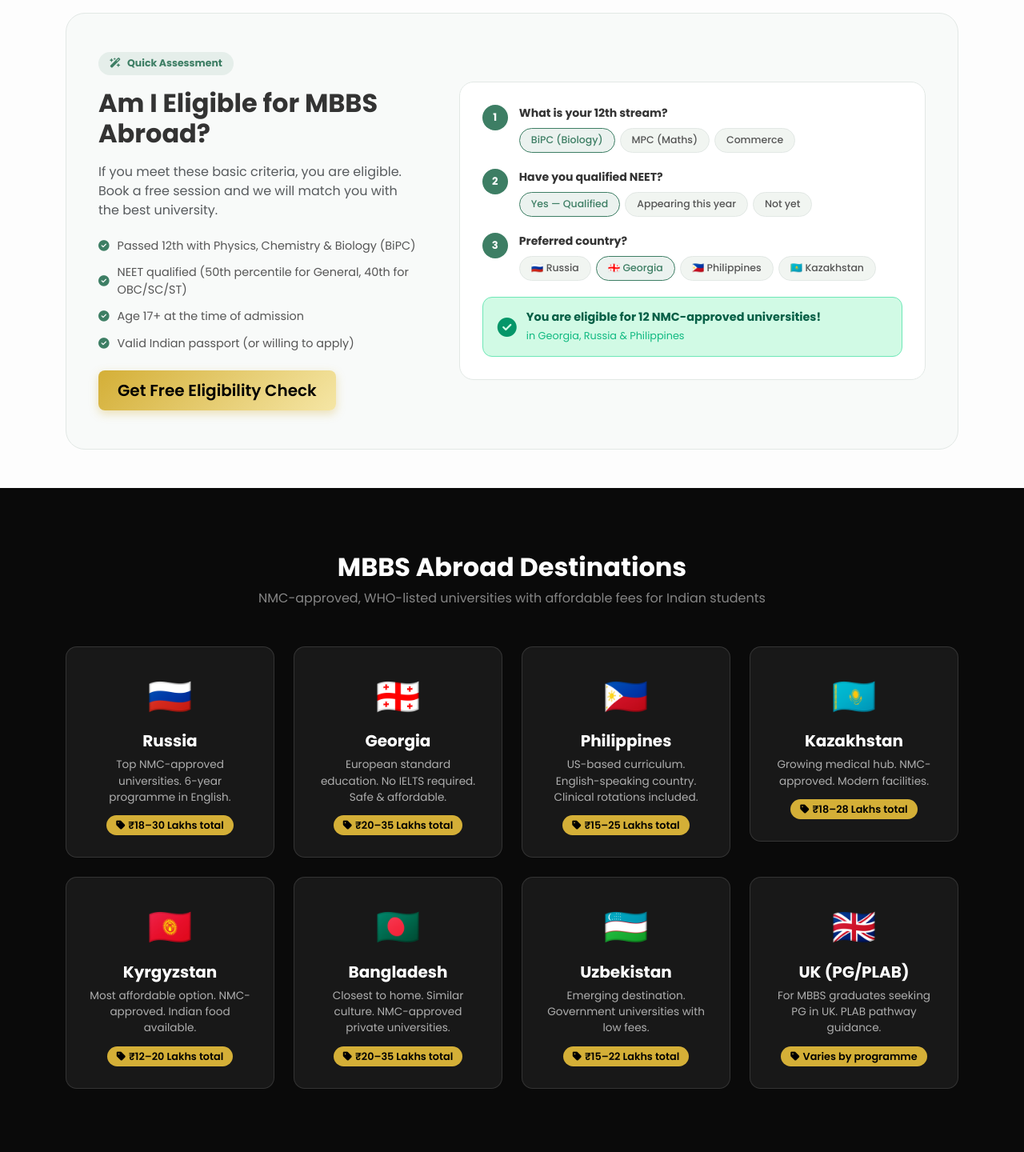
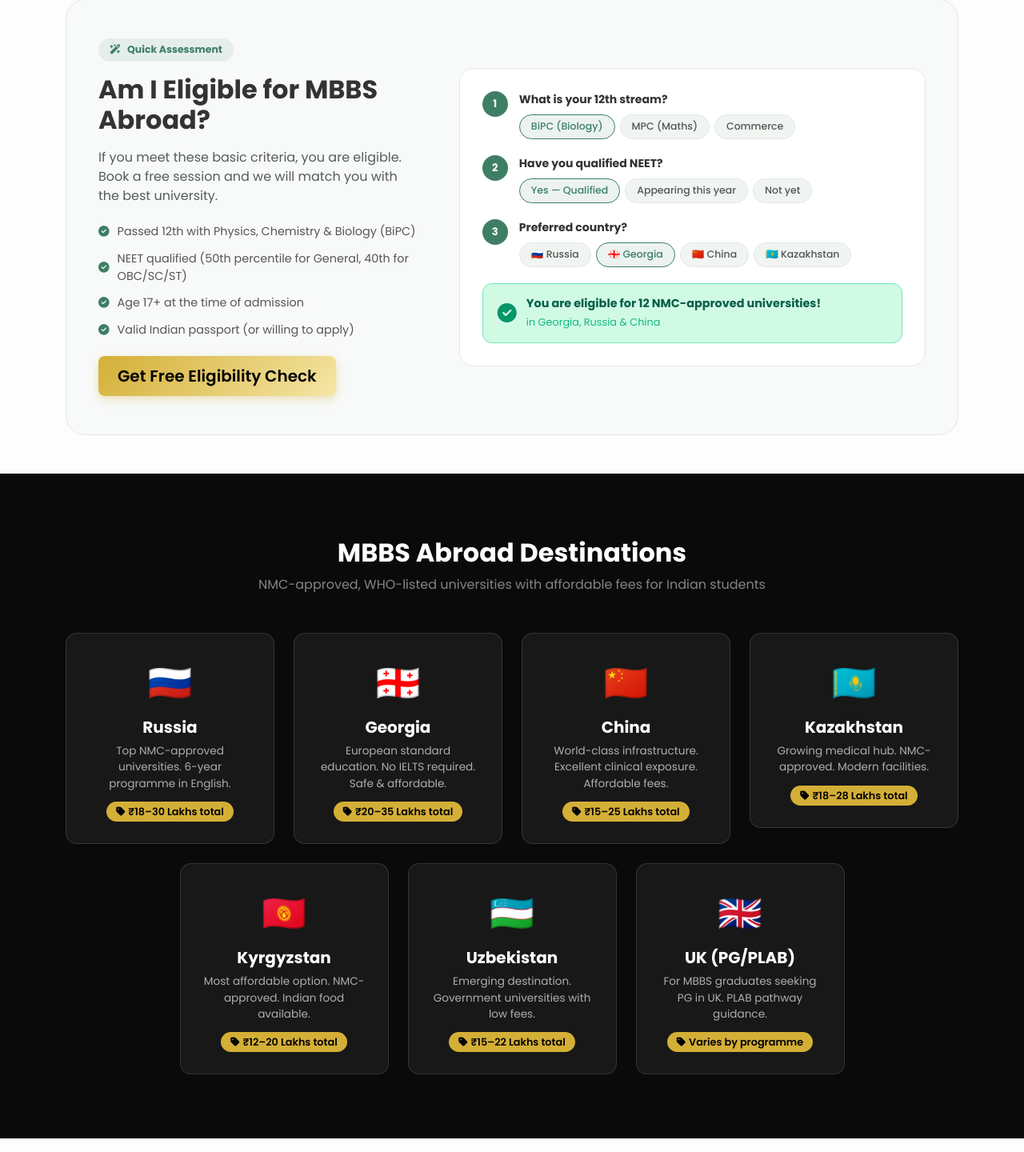
Before and after one commit to siddy-p/drsosonline, a Flask app: page /edu/education in a window 1280 px wide. Shown: the part 2165-3605 px from the top of the page at 80% size. Run offline with Flask 3, Linux system fonts and the light colour scheme.

Commit message:
fix: removed ph/bd added china, shortened caption, cleaned navbar, removed landing prices

```diff
--- a/templates/edu/base_edu.html
+++ b/templates/edu/base_edu.html
@@ -46,19 +46,18 @@
         <li class="nav-item"><a class="nav-link" href="/edu/education">MBBS Abroad</a></li>
         <li class="nav-item"><a class="nav-link" href="/edu/education#faq">FAQs</a></li>
         <li class="nav-item"><a class="nav-link" href="/edu/contact">Contact</a></li>
-        <li class="nav-item"><a class="nav-link edu-back-link ms-lg-2" href="/"><i class="fas fa-th-large me-1"></i>All Services</a></li>
+        <li class="nav-item"><a class="nav-link" href="/">All Services</a></li>
       </ul>
-      <div class="d-flex align-items-center gap-2">
+      <div class="d-flex align-items-center gap-3 mt-3 mt-lg-0">
         {% if current_user.is_authenticated %}
-        <a href="/dashboard" class="btn btn-gold btn-sm">
-          <div class="nav-avatar me-1">{{ (current_user.profile.first_name or current_user.email)[0].upper() }}</div>
+        <a href="/dashboard" class="text-white text-decoration-none fw-medium d-flex align-items-center">
+          <div class="nav-avatar me-2">{{ (current_user.profile.first_name or current_user.email)[0].upper() }}</div>
           Dashboard
         </a>
-        <a href="/logout" class="btn btn-outline-gold btn-sm">Logout</a>
+        <a href="/logout" class="text-white-50 text-decoration-none"><i class="fas fa-right-from-bracket"></i></a>
         {% else %}
-        <a href="/login" class="btn btn-outline-gold btn-sm">Login</a>
-        <a href="/register" class="btn btn-gold btn-sm">Register</a>
-        <a href="/edu/book" class="btn btn-gold btn-sm ms-1">Free Counselling</a>
+        <a href="/login" class="text-white text-decoration-none fw-medium" style="font-size: 0.95rem;">Login</a>
+        <a href="/edu/book" class="btn btn-gold px-3 py-2 fw-bold" style="border-radius: 8px;">Free Counselling</a>
         {% endif %}
       </div>
     </div>
@@ -95,7 +94,7 @@
         <ul class="footer-links">
           <li><a href="/edu/education#destinations">🇷🇺 Russia</a></li>
           <li><a href="/edu/education#destinations">🇬🇪 Georgia</a></li>
-          <li><a href="/edu/education#destinations">🇵🇭 Philippines</a></li>
+          <li><a href="/edu/education#destinations">🇨🇳 China</a></li>
           <li><a href="/edu/education#destinations">🇰🇿 Kazakhstan</a></li>
           <li><a href="/edu/education#destinations">🇰🇬 Kyrgyzstan</a></li>
         </ul>
--- a/templates/edu/education.html
+++ b/templates/edu/education.html
@@ -119,7 +119,7 @@
               <div class="edu-elig-opts">
                 <span>🇷🇺 Russia</span>
                 <span class="selected">🇬🇪 Georgia</span>
-                <span>🇵🇭 Philippines</span>
+                <span>🇨🇳 China</span>
                 <span>🇰🇿 Kazakhstan</span>
               </div>
             </div>
@@ -128,7 +128,7 @@
             <i class="fas fa-circle-check"></i>
             <div>
               <strong>You are eligible for 12 NMC-approved universities!</strong>
-              <span>in Georgia, Russia & Philippines</span>
+              <span>in Georgia, Russia & China</span>
             </div>
           </div>
         </div>
@@ -146,10 +146,9 @@
       {% set countries = [
         ('🇷🇺','Russia','Top NMC-approved universities. 6-year programme in English.','₹18–30 Lakhs total'),
         ('🇬🇪','Georgia','European standard education. No IELTS required. Safe & affordable.','₹20–35 Lakhs total'),
-        ('🇵🇭','Philippines','US-based curriculum. English-speaking country. Clinical rotations included.','₹15–25 Lakhs total'),
+        ('🇨🇳','China','World-class infrastructure. Excellent clinical exposure. Affordable fees.','₹15–25 Lakhs total'),
         ('🇰🇿','Kazakhstan','Growing medical hub. NMC-approved. Modern facilities.','₹18–28 Lakhs total'),
         ('🇰🇬','Kyrgyzstan','Most affordable option. NMC-approved. Indian food available.','₹12–20 Lakhs total'),
-        ('🇧🇩','Bangladesh','Closest to home. Similar culture. NMC-approved private universities.','₹20–35 Lakhs total'),
         ('🇺🇿','Uzbekistan','Emerging destination. Government universities with low fees.','₹15–22 Lakhs total'),
         ('🇬🇧','UK (PG/PLAB)','For MBBS graduates seeking PG in UK. PLAB pathway guidance.','Varies by programme')
       ] %}
@@ -173,11 +172,11 @@
   <p class="section-subtitle text-center fade-in">MBBS is our primary focus, plus PG pathways for medical graduates</p>
   <div class="row g-4 mt-3">
     {% for icon, title, countries, intake in [
-      ('fa-stethoscope','MBBS (Bachelor of Medicine)','Russia, Georgia, Philippines, Kazakhstan','Sep & Feb intake'),
+      ('fa-stethoscope','MBBS (Bachelor of Medicine)','Russia, Georgia, China, Kazakhstan','Sep & Feb intake'),
       ('fa-user-doctor','MD / MS (Postgraduate)','Russia, UK, Georgia, Germany','Varies by country'),
-      ('fa-tooth','BDS (Dentistry)','Bangladesh, Philippines, Kyrgyzstan','Sep intake'),
-      ('fa-pills','B.Pharm / Pharm.D','Philippines, Bangladesh','Sep intake'),
-      ('fa-heart-pulse','BSc Nursing','Philippines, UK, Georgia','Sep & Jan intake'),
+      ('fa-tooth','BDS (Dentistry)','China, Kyrgyzstan','Sep intake'),
+      ('fa-pills','B.Pharm / Pharm.D','China, Georgia','Sep intake'),
+      ('fa-heart-pulse','BSc Nursing','UK, Georgia','Sep & Jan intake'),
       ('fa-flask','FMGE / NEXT Coaching','India-based coaching support','Year-round')
     ] %}
     <div class="col-lg-4 col-md-6 fade-in">
@@ -222,7 +221,7 @@
           ('Will my MBBS degree be valid in India?','Yes, all our partner universities are NMC-approved and WHO-listed. After completing MBBS, you need to clear the FMGE/NEXT exam to practice in India.'),
           ('What is the total cost of MBBS abroad?','Depending on the country, the total cost (including tuition, hostel, food) ranges from ₹12 Lakhs to ₹35 Lakhs for the entire course — significantly lower than private medical colleges in India.'),
           ('Is it safe for Indian students?','Absolutely. Our partner universities have dedicated Indian student coordinators, Indian food in hostels, and strong Indian student communities. We also provide 24/7 emergency support.'),
-          ('How long is the MBBS course abroad?','Typically 5–6 years including internship, depending on the country. Russia is 6 years, Georgia and Philippines are 5.5–6 years, and Bangladesh is 5 years.'),
+          ('How long is the MBBS course abroad?','Typically 5–6 years including internship, depending on the country. Russia and China are 6 years, Georgia is 6 years, and Kazakhstan is 5 years.'),
           ('Do you help with education loans?','Yes, we assist with education loan applications from nationalised banks. Most of our partner universities are approved by banks for student education loans.')
         ] %}
         <div class="edu-faq-item fade-in">
@@ -248,7 +247,7 @@
       {% set testimonials = [
         ('Ananya R.','Kerala → Russia, MBBS','Dr.SOS made my dream of becoming a doctor possible. They handled everything from NEET counselling to my visa. Now studying MBBS in Moscow!','⭐⭐⭐⭐⭐'),
         ('Vishnu M.','Karnataka → Georgia, MBBS','After struggling with private college fees, MBBS abroad was the best decision. Dr.SOS found me a great university in Tbilisi at half the cost.','⭐⭐⭐⭐⭐'),
-        ('Sneha P.','Tamil Nadu → Philippines, MBBS','The team was available 24/7. My parents were worried but the transparency and support from Dr.SOS put them at ease completely.','⭐⭐⭐⭐⭐')
+        ('Sneha P.','Tamil Nadu → China, MBBS','The team was available 24/7. My parents were worried but the transparency and support from Dr.SOS put them at ease completely.','⭐⭐⭐⭐⭐')
       ] %}
       {% for name, detail, quote, stars in testimonials %}
       <div class="testimonial-slide {% if loop.first %}active{% endif %}">
```
Also changed, not shown: templates/edu/home.html (+3 -4 lines), templates/landing.html (+6 -6 lines).
